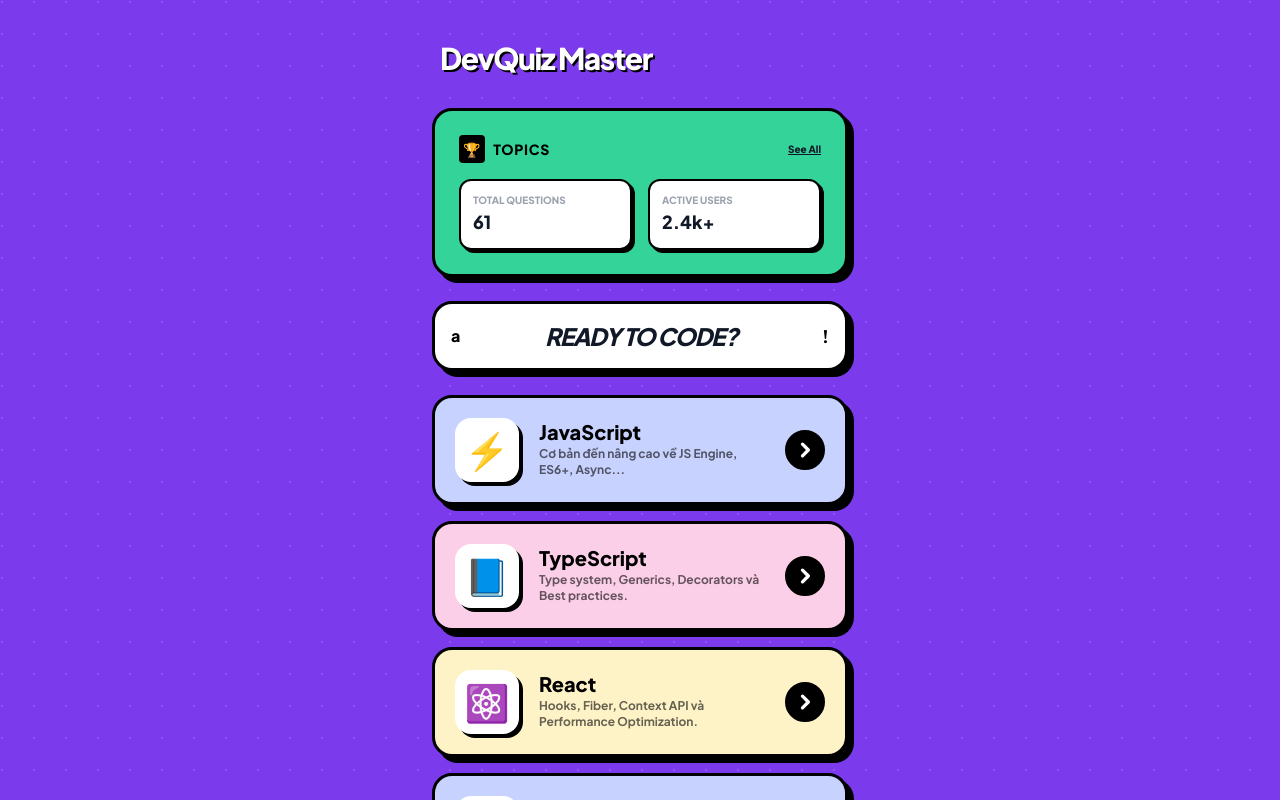
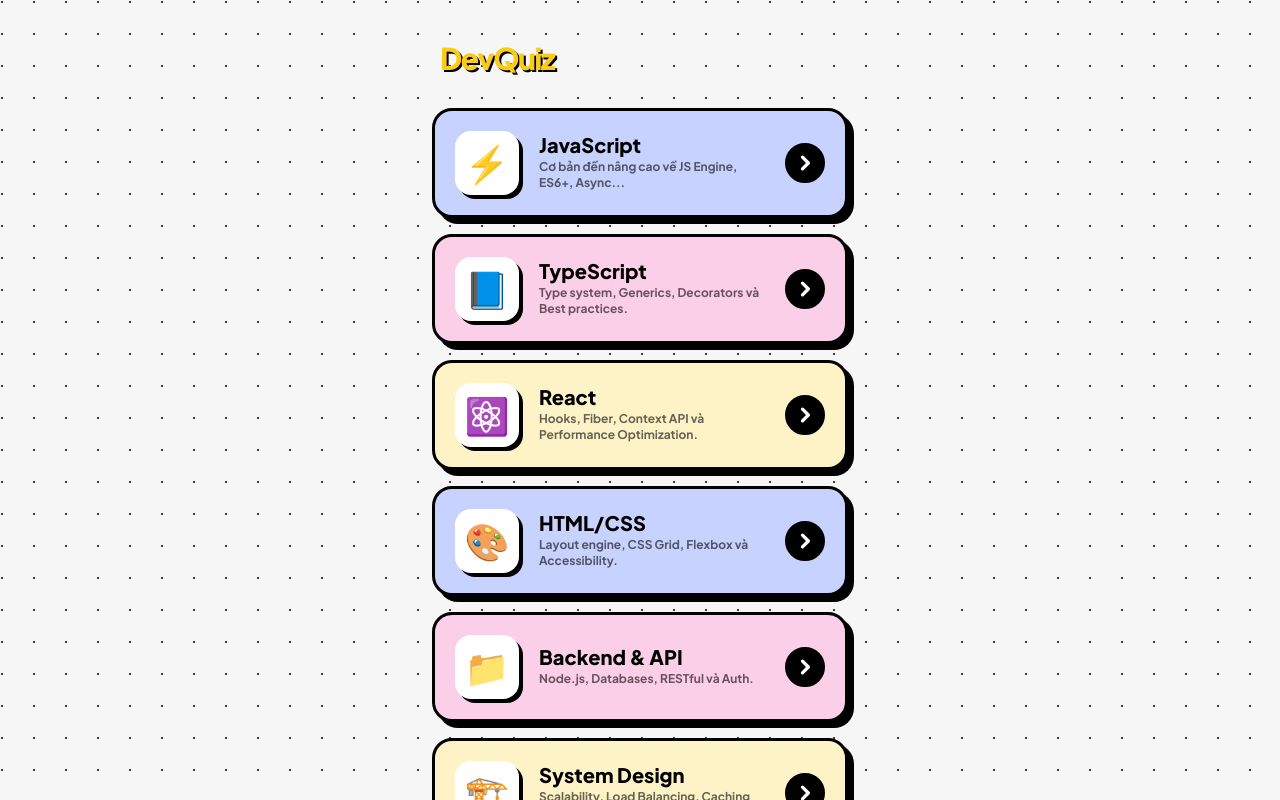
Before and after one commit to luubinhan/dev-quiz-master, a React (Vite) app: page / in a window 1280 px wide. Shown: the top 800 px of the page. Built offline with nearby package versions, Linux system fonts and the light colour scheme.

Commit message:
style: Update app title and improve background styling for better aesthetics

```diff
--- a/App.tsx
+++ b/App.tsx
@@ -90,8 +90,8 @@
                 <svg className="w-6 h-6" fill="none" stroke="currentColor" viewBox="0 0 24 24"><path strokeLinecap="round" strokeLinejoin="round" strokeWidth="3" d="M15 19l-7-7 7-7" /></svg>
               </button>
             )}
-            <h1 className="text-3xl font-[900] text-white tracking-tighter drop-shadow-[2px_2px_0px_rgba(0,0,0,1)]">
-              {view === 'quiz' ? 'DevQuiz Master' : 'DevQuiz Master'}
+            <h1 className="text-3xl font-[900] text-yellow-400 tracking-tighter drop-shadow-[2px_2px_0px_rgba(0,0,0,1)]">
+              {view === 'quiz' ? 'DevQuiz' : 'DevQuiz'}
             </h1>
         </div>
         {view === 'quiz' && (
@@ -104,32 +104,6 @@
       <main>
         {view === 'home' && (
           <div className="space-y-6 animate-fade-in">
-            {/* Rewards Card style from UI */}
-            <div className="brutalist-card bg-emerald-400 p-6">
-                <div className="flex justify-between items-center mb-4">
-                    <h3 className="font-black text-black uppercase tracking-wider text-sm flex items-center gap-2">
-                        <span className="bg-black text-white p-1 rounded">🏆</span> Topics
-                    </h3>
-                    <span className="text-[10px] font-black underline cursor-pointer">See All</span>
-                </div>
-                <div className="grid grid-cols-2 gap-4">
-                    <div className="bg-white border-2 border-black p-3 rounded-xl shadow-[3px_3px_0px_0px_rgba(0,0,0,1)]">
-                        <p className="text-[10px] font-black text-gray-400 uppercase">Total Questions</p>
-                        <p className="text-lg font-black">{MOCK_QUESTIONS.length}</p>
-                    </div>
-                    <div className="bg-white border-2 border-black p-3 rounded-xl shadow-[3px_3px_0px_0px_rgba(0,0,0,1)]">
-                        <p className="text-[10px] font-black text-gray-400 uppercase">Active Users</p>
-                        <p className="text-lg font-black">2.4k+</p>
-                    </div>
-                </div>
-            </div>
-
-            {/* Play Now Banner */}
-            <div className="brutalist-card bg-white p-4 flex justify-between items-center">
-                <span className="font-black text-black">a</span>
-                <span className="text-2xl font-[1000] tracking-tighter uppercase italic">Ready to Code?</span>
-                <span className="font-black text-black text-lg font-serif">!</span>
-            </div>
 
             {/* Topic Grid */}
             <div className="grid grid-cols-1 gap-4">
@@ -159,21 +133,11 @@
 
         {view === 'quiz' && (
           <div className="space-y-6 animate-fade-in">
-            {/* Timer Style from UI */}
+            {/* Progress Label */}
             <div className="bg-white border-4 border-black rounded-full p-2 flex items-center justify-between shadow-[6px_6px_0px_0px_rgba(0,0,0,1)]">
                 <div className="flex-1 flex justify-center">
-                    <span className="font-black text-black tracking-tight uppercase">Knowledge is Power</span>
+                    <span className="font-black text-black tracking-tight uppercase">{currentIdx + 1} / {questions.length}</span>
                 </div>
-                <div className="w-10 h-10 bg-black rounded-full flex items-center justify-center">
-                    <svg className="w-6 h-6 text-white" fill="none" viewBox="0 0 24 24" stroke="currentColor"><path strokeLinecap="round" strokeLinejoin="round" strokeWidth={3} d="M12 8v4l3 3m6-3a9 9 0 11-18 0 9 9 0 0118 0z" /></svg>
-                </div>
-            </div>
-
-            {/* Progress Label */}
-            <div className="text-center">
-                <p className="text-2xl font-black text-white drop-shadow-[2px_2px_0px_rgba(0,0,0,1)]">
-                    {currentIdx + 1} / {questions.length}
-                </p>
             </div>
 
             {/* Question Card */}
--- a/index.html
+++ b/index.html
@@ -10,8 +10,8 @@
     <style>
         body {
             font-family: 'Plus Jakarta Sans', sans-serif;
-            background-color: #7c3aed; /* Vibrant Purple from UI */
-            background-image: radial-gradient(circle at 2px 2px, rgba(255,255,255,0.15) 1px, transparent 0);
+            background-color: #f6f6f6; /* Vibrant Purple from UI */
+            background-image: radial-gradient(circle at 2px 2px, #121212ce 1px, transparent 0);
             background-size: 32px 32px;
         }
         code { font-family: 'Fira Code', monospace; }
```
